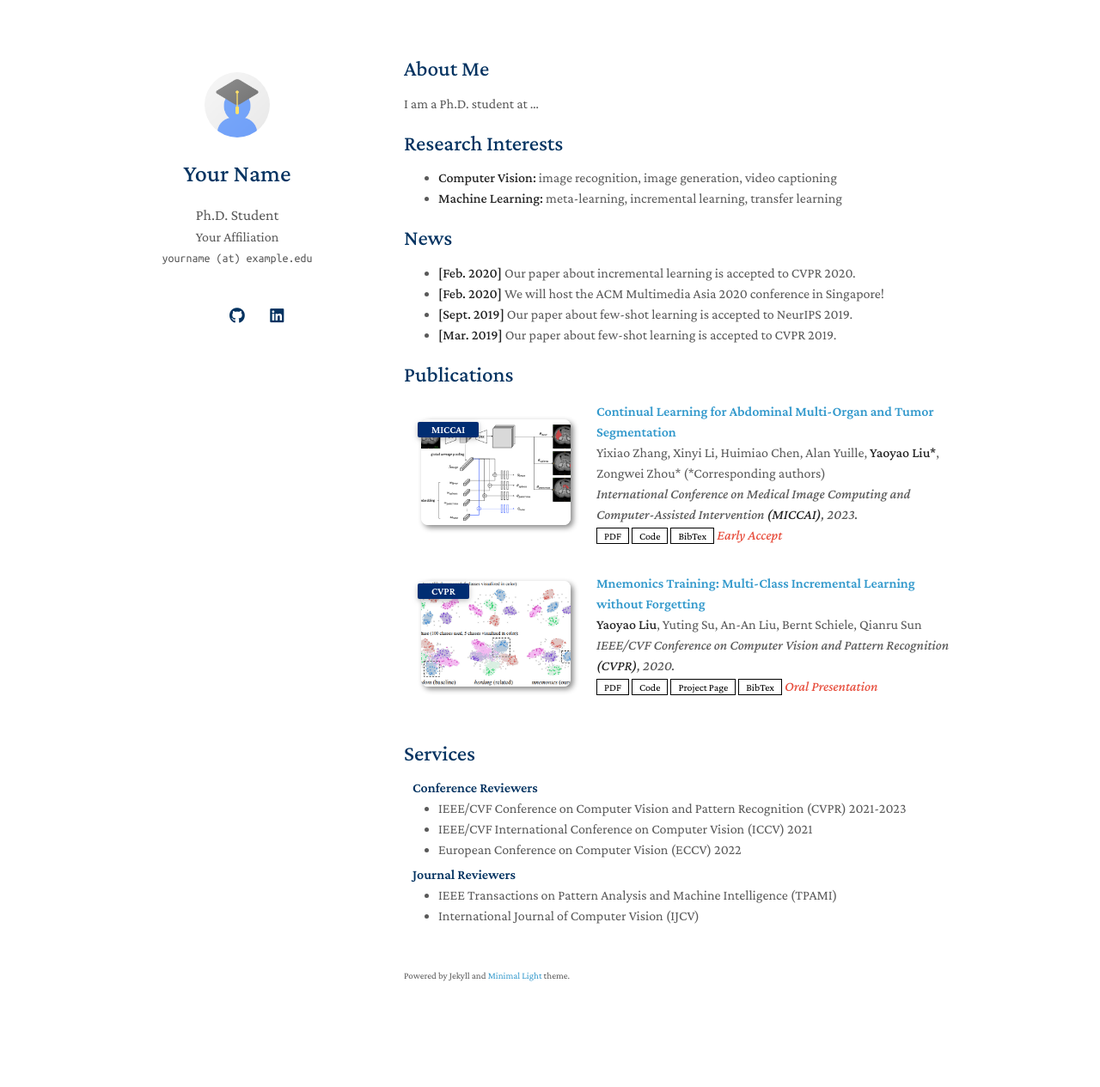
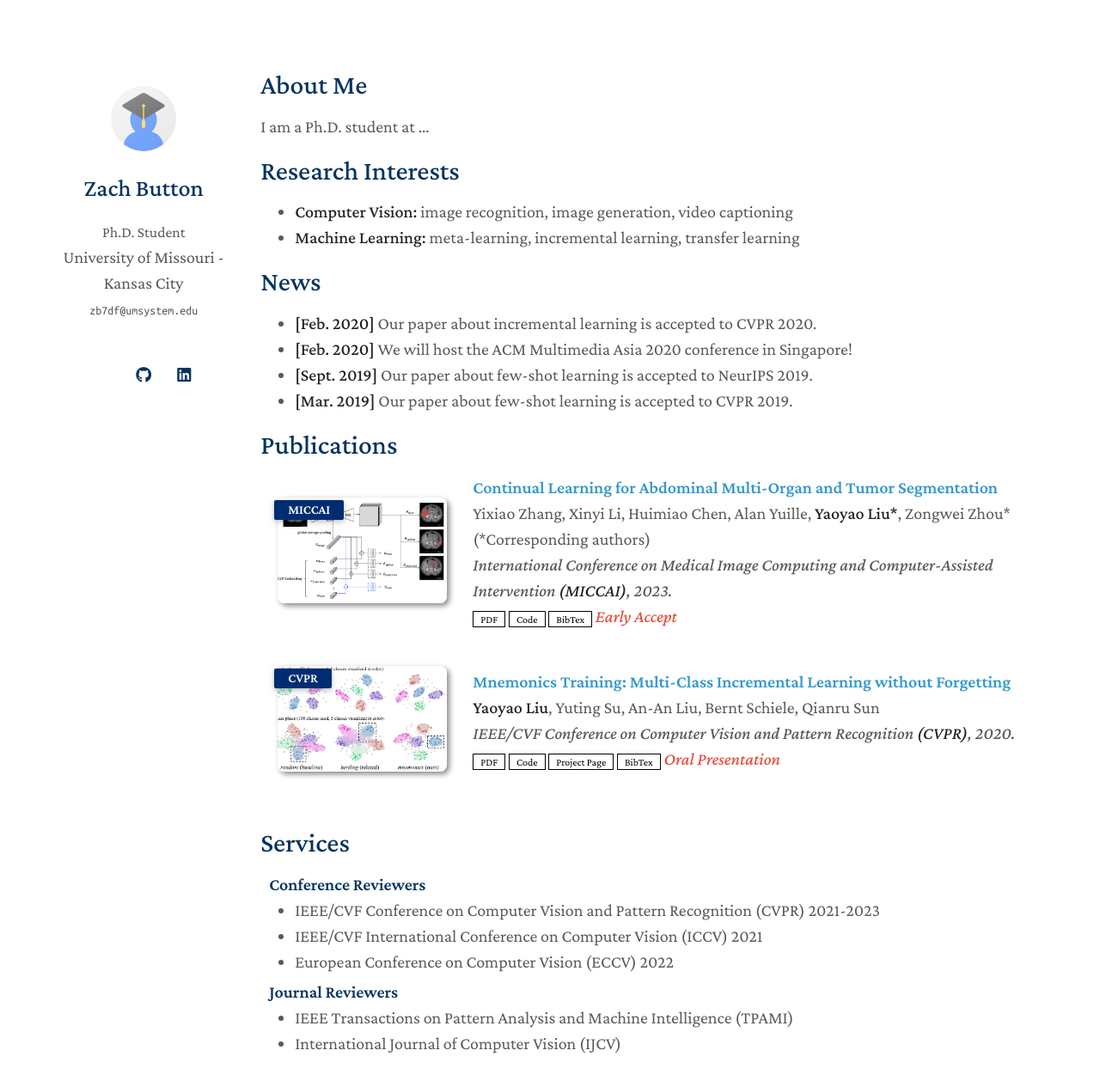
Before and after one commit to zb-umkc/zb-umkc.github.io, a Jekyll site: the page built from index.md, in a window 1280 px wide and 1329 px high. Shown: the top 1265 px of the window at 86% size. Built offline with Jekyll 4.4.1, drawn with Linux system fonts in a browser that asks for light colours; a style sheet for code colours, icons or effects is not loaded; our own code applies the rules of GitHub Pages for plain Markdown files.

Commit message:
Adjust dynamic spacing

```diff
--- a/Gemfile
+++ b/Gemfile
@@ -1,5 +1,8 @@
 source "https://rubygems.org"
 
 gem "jekyll", "~> 3.8.5"
-
 gem "webrick", "~> 1.8"
+gem "csv"
+gem "base64"
+gem "bigdecimal"
+gem "rexml"
--- a/_config.yml
+++ b/_config.yml
@@ -1,8 +1,8 @@
 # Basic Information
-title: Your Name
+title: Zach Button
 position: Ph.D. Student
-affiliation: Your Affiliation
-email: yourname (at) example.edu
+affiliation: University of Missouri - Kansas City
+email: zb7df@umsystem.edu
 
 # Search Engine Optimization (SEO)
 # The following information is used to improve the website traffic from search engines, e.g., Google.
@@ -26,7 +26,7 @@ favicon_dark: ./assets/img/favicon-dark.png
 
 # Footnote
 # You may use the option to disable the footnote, "Powered by Jekyll and Minimal Light theme."
-enable_footnote: true
+enable_footnote: false
 
 # Auto Dark Mode
 # You may use the option to disable the automatic dark theme
--- a/_sass/minimal-light-no-dark-mode.scss
+++ b/_sass/minimal-light-no-dark-mode.scss
@@ -232,9 +232,16 @@ a:hover small {
   color:#777;
 }
 
+body {
+  font-size: clamp(17px, calc(16px + 0.5vw), 20px);
+}
+
 .wrapper {
-  width:960px;
-  margin:0 auto;
+  width: min(96vw, 1600px);
+  max-width: 1600px;
+  margin: 0 auto;
+  padding: 0 clamp(1rem, 2vw, 2rem);
+  box-sizing: border-box;
 }
 
 blockquote {
@@ -353,10 +360,10 @@ header ul a strong {
 }
 
 section {
-  width:650px;
-  float:right;
-  padding-top:4.0em;
-  padding-bottom:50px;
+  width: calc(100% - 252px);
+  float: right;
+  padding-top: 4.0em;
+  padding-bottom: 50px;
 }
 
 small {
@@ -386,8 +393,9 @@ footer {
   align-items: center;}
 
   div.wrapper {
-    width:auto;
-    margin:0;
+    width: auto;
+    margin: 0;
+    padding: 0;
   }
 
 
--- a/_sass/minimal-light.scss
+++ b/_sass/minimal-light.scss
@@ -295,9 +295,16 @@ a:hover small {
   color:#777;
 }
 
+body {
+  font-size: clamp(17px, calc(16px + 0.5vw), 20px);
+}
+
 .wrapper {
-  width:960px;
-  margin:0 auto;
+  width: min(96vw, 1600px);
+  max-width: 1600px;
+  margin: 0 auto;
+  padding: 0 clamp(1rem, 2vw, 2rem);
+  box-sizing: border-box;
 }
 
 blockquote {
@@ -432,10 +439,10 @@ header ul a strong {
 }
 
 section {
-  width:650px;
-  float:right;
-  padding-top:4.0em;
-  padding-bottom:50px;
+  width: calc(100% - 252px);
+  float: right;
+  padding-top: 4.0em;
+  padding-bottom: 50px;
 }
 
 small {
@@ -465,8 +472,9 @@ footer {
   align-items: center;}
 
   div.wrapper {
-    width:auto;
-    margin:0;
+    width: auto;
+    margin: 0;
+    padding: 0;
   }
 
 
```
